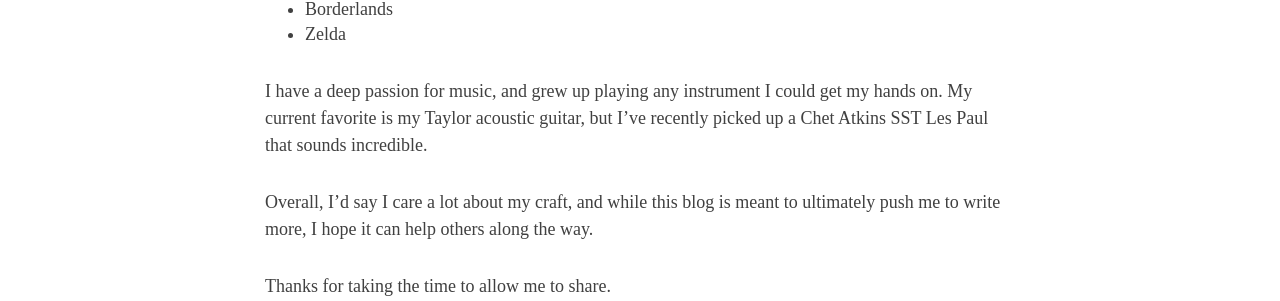
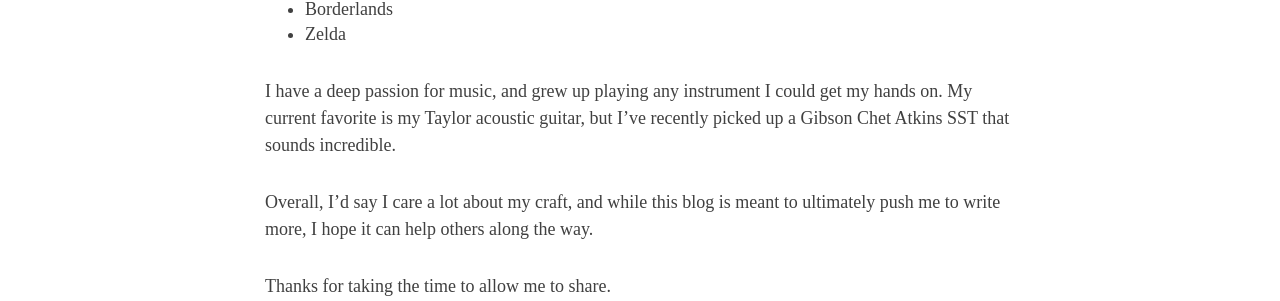
Before and after one commit to mbolt35/mbolt35.github.io, a Jekyll site: the page built from aboutme.md, in a window 1280 px wide and 1163 px high. Shown: the part 549-850 px from the top of the window. Built offline with Jekyll 4.4.1, drawn with Linux system fonts in a browser that asks for light colours; nearby versions of some CDN libraries; some web fonts are replaced.

Commit message:
About Me Update

```diff
--- a/aboutme.md
+++ b/aboutme.md
@@ -12,7 +12,7 @@ My name is Matt Bolt, and I live in Greenville, SC with my wife and 3 kids. I've
 * Borderlands
 * Zelda
 
-I have a deep passion for music, and grew up playing any instrument I could get my hands on. My current favorite is my Taylor acoustic guitar, but I've recently picked up a Chet Atkins SST Les Paul that sounds incredible.
+I have a deep passion for music, and grew up playing any instrument I could get my hands on. My current favorite is my Taylor acoustic guitar, but I've recently picked up a Gibson Chet Atkins SST that sounds incredible.
 
 Overall, I'd say I care a lot about my craft, and while this blog is meant to ultimately push me to write more, I hope it can help others along the way.
 
```
Also changed, not shown: CHANGELOG.md (deleted).
